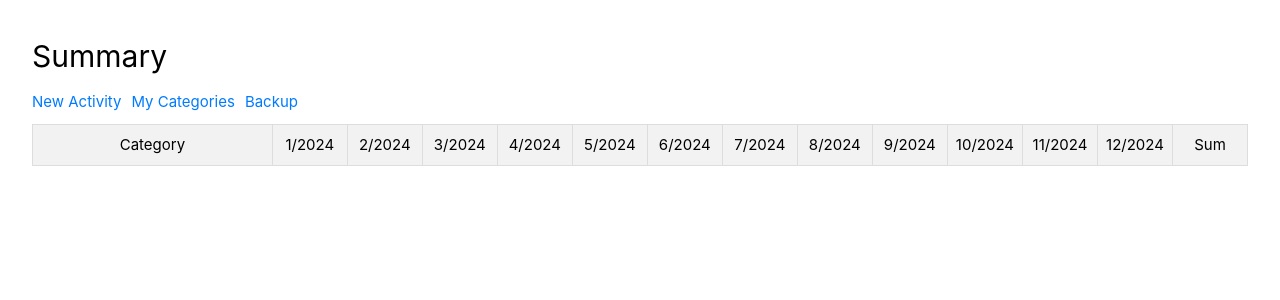
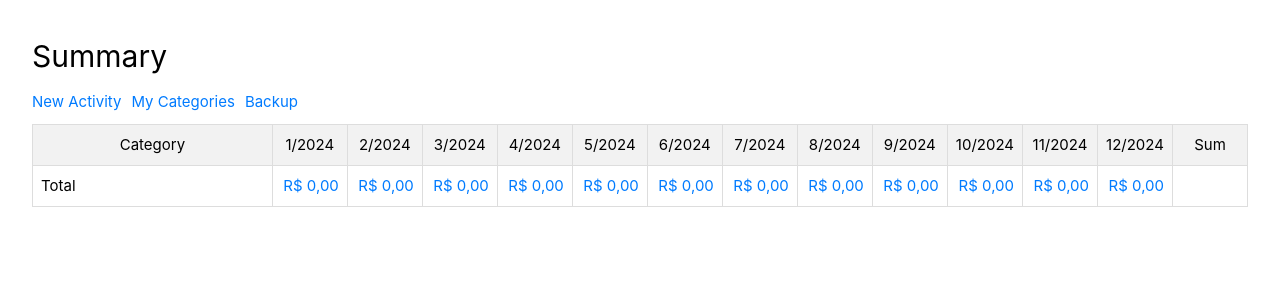
Before and after one commit to adilsonsds/money-flies, a Vue app: page / in a window 1280 px wide. Shown: the top 300 px of the page. Built offline with nearby package versions, Linux system fonts and the light colour scheme.

Commit message:
Adding summary footer

```diff
--- a/src/views/HomeView.vue
+++ b/src/views/HomeView.vue
@@ -38,16 +38,14 @@ const periods: SummaryPeriod[] = months.map((month) => {
         <tr v-for="category in categories" :key="category.id">
           <td>{{ category.name }}</td>
           <td v-for="period in periods" :key="period.start.toISOString()" class="text-right">
-            <RouterLink
-              :to="{
+            <RouterLink :to="{
               name: 'transactions',
               query: {
                 category: category.id,
                 start: period.start.toLocaleDateString('en-CA'),
                 end: period.end.toLocaleDateString('en-CA')
               }
-              }"
-            >
+            }">
               {{
                 getTotal({ period, categoryId: category.id }).toLocaleString('pt-BR', {
                   style: 'currency',
@@ -57,14 +55,12 @@ const periods: SummaryPeriod[] = months.map((month) => {
             </RouterLink>
           </td>
           <td class="text-right">
-            <RouterLink
-              :to="{
+            <RouterLink :to="{
               name: 'transactions',
               query: {
                 category: category.id
               }
-              }"
-            >
+            }">
               {{
                 getTotal({ categoryId: category.id }).toLocaleString('pt-BR', {
                   style: 'currency',
@@ -75,6 +71,28 @@ const periods: SummaryPeriod[] = months.map((month) => {
           </td>
         </tr>
       </tbody>
+      <tfoot>
+        <tr>
+          <td>Total</td>
+          <td v-for="period in periods" :key="period.start.toISOString()" class="text-right">
+            <RouterLink :to="{
+              name: 'transactions',
+              query: {
+                start: period.start.toLocaleDateString('en-CA'),
+                end: period.end.toLocaleDateString('en-CA')
+              }
+            }">
+              {{
+                getTotal({ period }).toLocaleString('pt-BR', {
+                  style: 'currency',
+                  currency: 'BRL'
+                })
+              }}
+            </RouterLink>
+          </td>
+          <td></td>
+        </tr>
+      </tfoot>
     </table>
   </main>
 </template>
```
Lines whose indentation alone changed are shown as unchanged.
